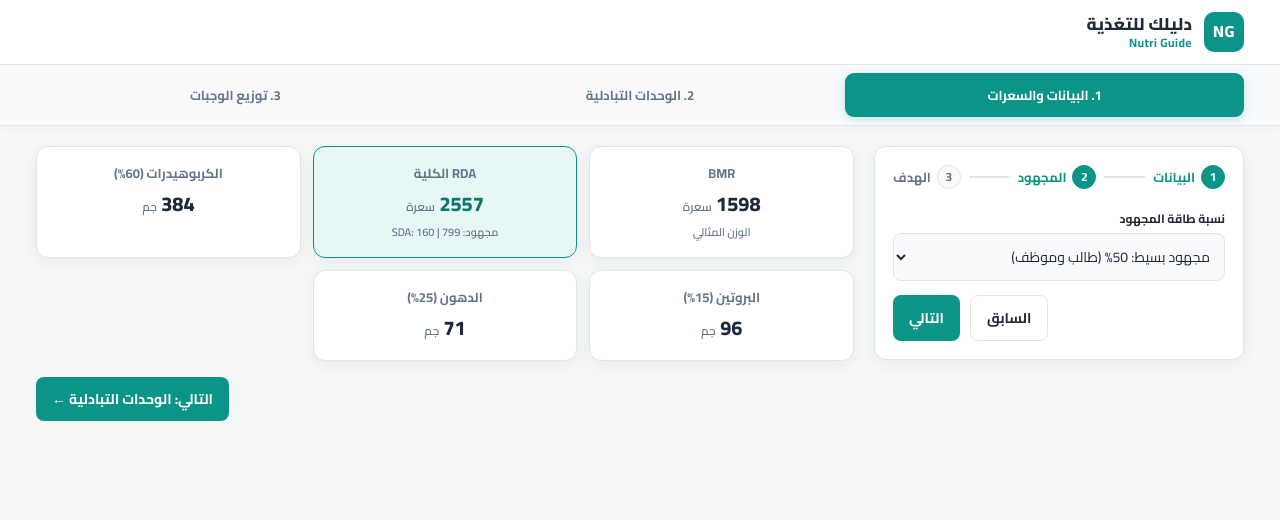
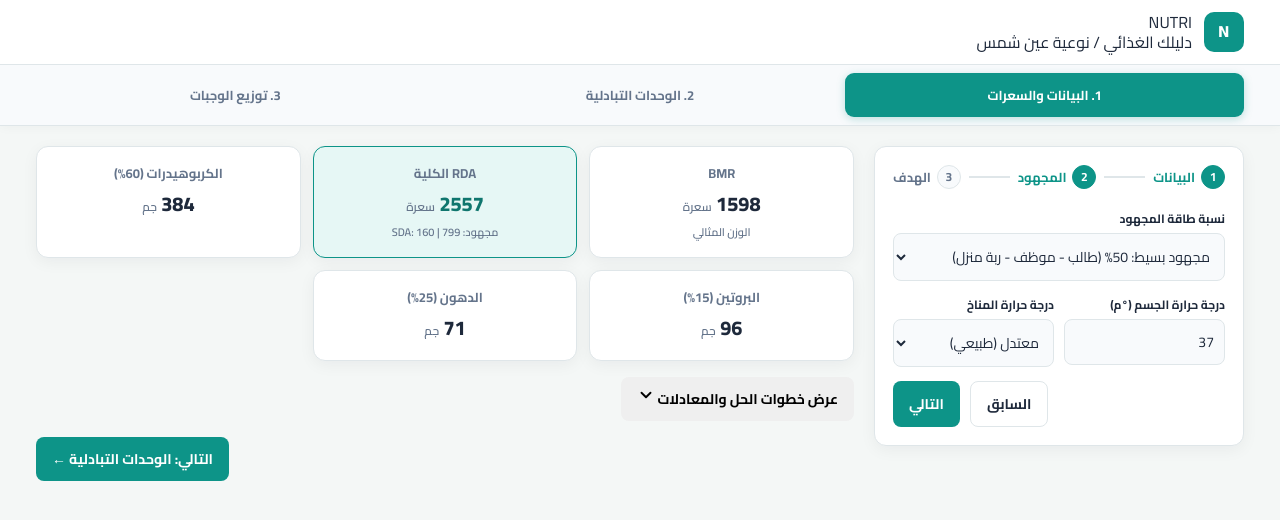
Before and after one commit to mahmoud82l/Mizan, a plain HTML site: page index.html in a window 1280 px wide. Both pictures are taken after a click on the button "التالي". Drawn offline with Linux system fonts and the light colour scheme.

Commit message:
Update index.html

```diff
--- a/index.html
+++ b/index.html
@@ -4,7 +4,7 @@
   <meta charset="UTF-8">
   <meta name="viewport" content="width=device-width, initial-scale=1.0, maximum-scale=1.0, user-scalable=no">
   <meta name="theme-color" content="#0d9488">
-  <title>Nutri Guide | دليلك للتغذية</title>
+  <title>NUTRI | دليلك الغذائي - نوعية عين شمس</title>
   <link rel="preconnect" href="https://fonts.googleapis.com">
   <link rel="preconnect" href="https://fonts.gstatic.com" crossorigin>
   <link href="https://fonts.googleapis.com/css2?family=Cairo:wght@400;600;700;800&display=swap" rel="stylesheet">
@@ -14,10 +14,10 @@
   <header class="top-bar">
     <div class="container header-inner">
       <div class="brand">
-        <div class="brand-badge">NG</div>
+        <div class="brand-badge">N</div>
         <div class="brand-text">
-          <span class="brand-ar">دليلك للتغذية</span>
-          <span class="brand-en">Nutri Guide</span>
+          <span class="brand-main">NUTRI</span>
+          <span class="brand-sub">دليلك الغذائي / نوعية عين شمس</span>
         </div>
       </div>
     </div>
@@ -108,11 +108,27 @@
             <div class="field">
               <label for="activity">نسبة طاقة المجهود</label>
               <select id="activity">
-                <option value="0.50" selected>مجهود بسيط: 50% (طالب وموظف)</option>
-                <option value="0.75">مجهود متوسط: 75% (طبيب - محاسب - مهندس - ربة منزل - مدرس)</option>
+                <option value="0.50" selected>مجهود بسيط: 50% (طالب - موظف - ربة منزل)</option>
+                <option value="0.75">مجهود متوسط: 75% (طبيب - محاسب - مهندس - مدرس)</option>
                 <option value="1.00">مجهود شاق: 100% (عامل بناء - عامل حفر - عامل مناجم)</option>
               </select>
             </div>
+
+            <div class="grid-2">
+              <div class="field">
+                <label for="bodyTemp">درجة حرارة الجسم (°م)</label>
+                <input type="number" id="bodyTemp" min="35" max="43" step="0.1" value="37" placeholder="37">
+              </div>
+              <div class="field">
+                <label for="climate">درجة حرارة المناخ</label>
+                <select id="climate">
+                  <option value="0" selected>معتدل (طبيعي)</option>
+                  <option value="0.05">بارد (+5%)</option>
+                  <option value="-0.05">حار (-5%)</option>
+                </select>
+              </div>
+            </div>
+
             <div class="step-actions">
               <button type="button" class="btn-outline" onclick="goStep(1)">السابق</button>
               <button type="button" class="btn-primary" onclick="goStep(3)">التالي</button>
@@ -159,6 +175,16 @@
               <div class="stat-title">الدهون (25%)</div>
               <div class="stat-val"><span id="fatGrams">0</span> <small>جم</small></div>
             </div>
+          </div>
+
+          <div class="steps-accordion" id="mathAccordion">
+            <button type="button" class="accordion-toggle" id="toggleMathBtn" aria-expanded="false">
+              <span>عرض خطوات الحل والمعادلات</span>
+              <svg class="chevron-icon" width="18" height="18" viewBox="0 0 24 24" fill="none" stroke="currentColor" stroke-width="2.5" stroke-linecap="round" stroke-linejoin="round">
+                <polyline points="6 9 12 15 18 9"></polyline>
+              </svg>
+            </button>
+            <div class="accordion-body" id="mathStepsBody"></div>
           </div>
 
           <div class="tab-footer-nav">
```
